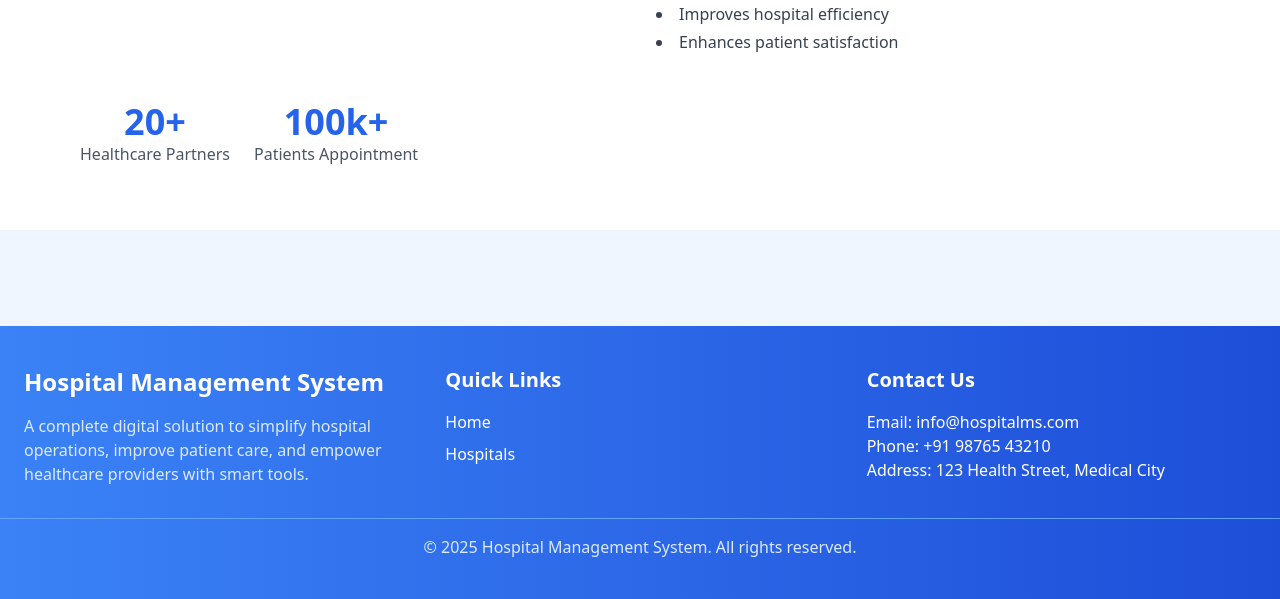
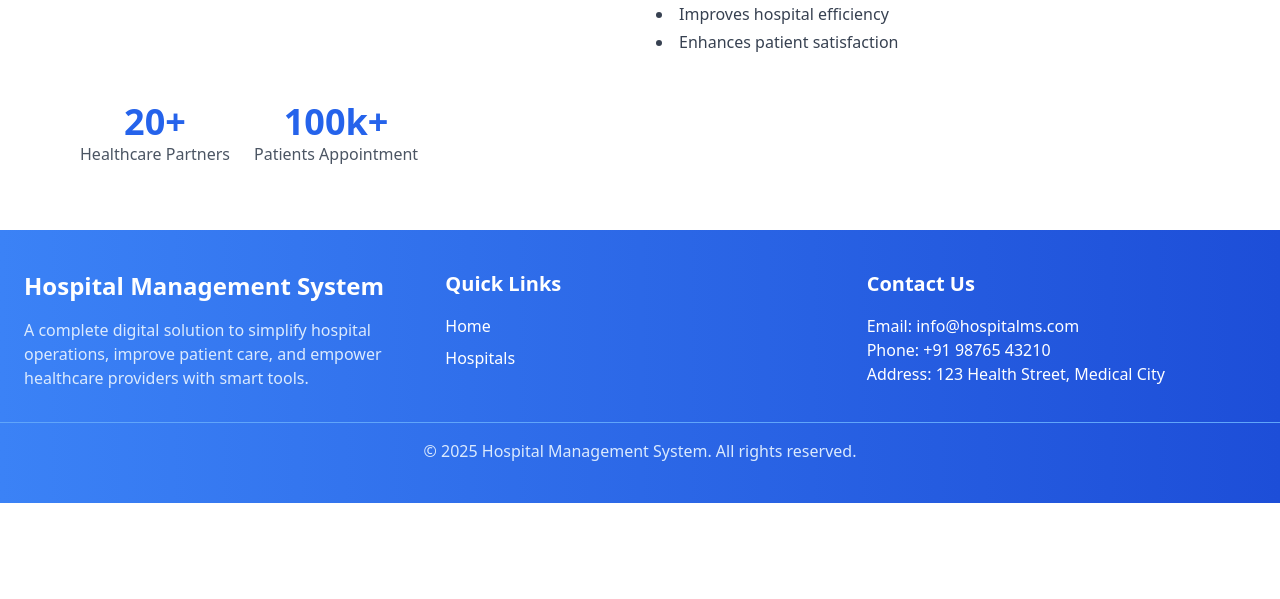
Before and after one commit to piyushsurve/Hospital-Management-System, a Django app: page / in a window 1280 px wide. Shown: the part 1106-1705 px from the top of the page. After the commit the page ends 1609 px from the top, so only its background shows below. Run offline with Django 5.2, Linux system fonts and the light colour scheme; parts of the project's set-up code (start-up, migrations or seed data) failed here and were passed over; some libraries are stand-ins or nearby versions.

Commit message:
Update home.html

```diff
--- a/template/home.html
+++ b/template/home.html
@@ -80,9 +80,9 @@
     </div>
   </div>
 </section>
-
+<!--
 <section class="bg-blue-50 py-12">
-  <div class="container mx-auto grid md:grid-cols-2 gap-8 items-center px-6">
+  <div class="container mx-auto grid md:grid-cols-2 gap-8 items-center px-6"> -->
 
     <!-- <!-- Left Side: Info -->
     <!-- <div>
@@ -122,8 +122,8 @@
         </button>
       </form>
     </div> -->
-  </div>
-</section>
+  <!-- </div>
+</section> -->
 
 
 {% endblock %}
```
